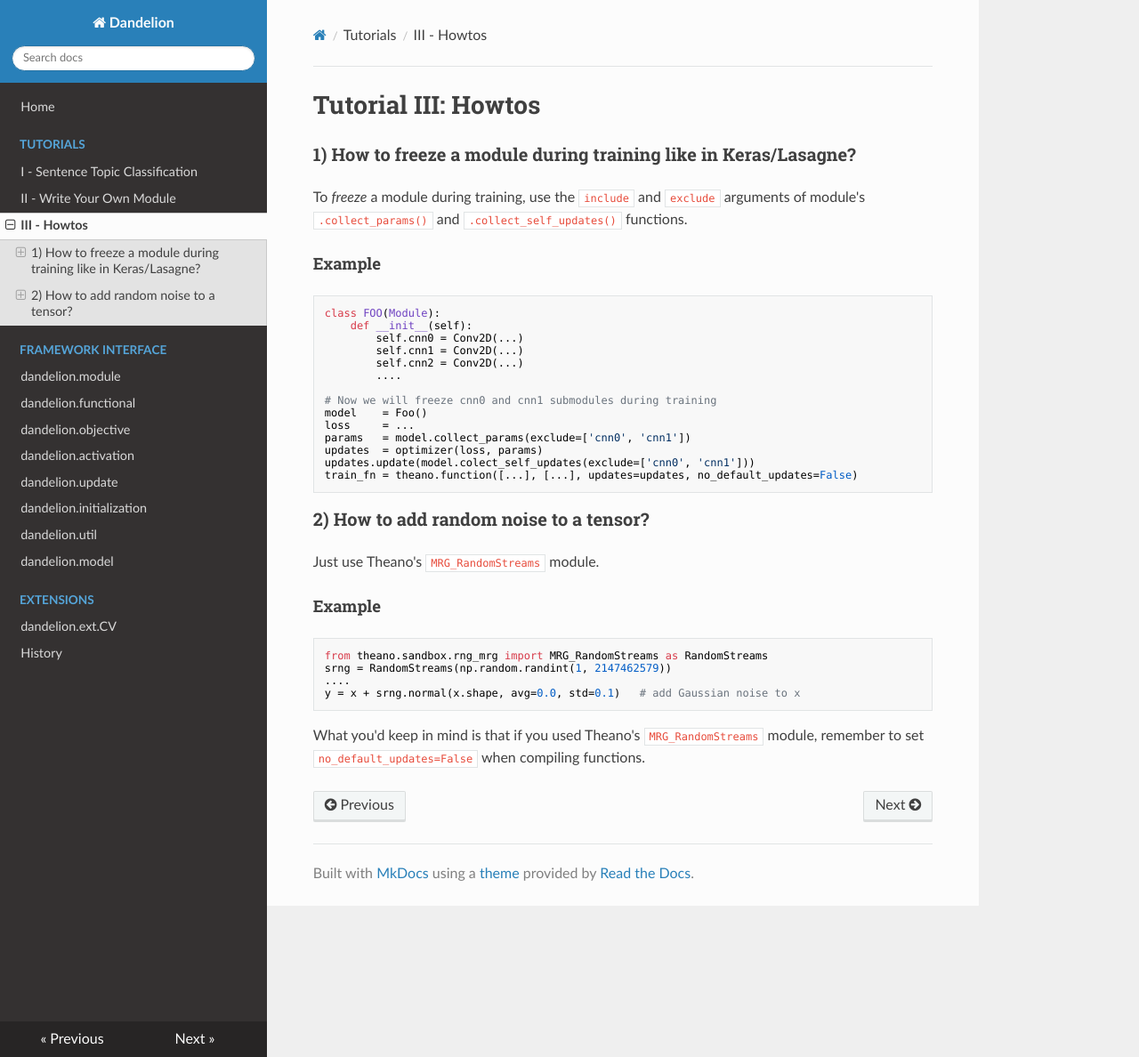
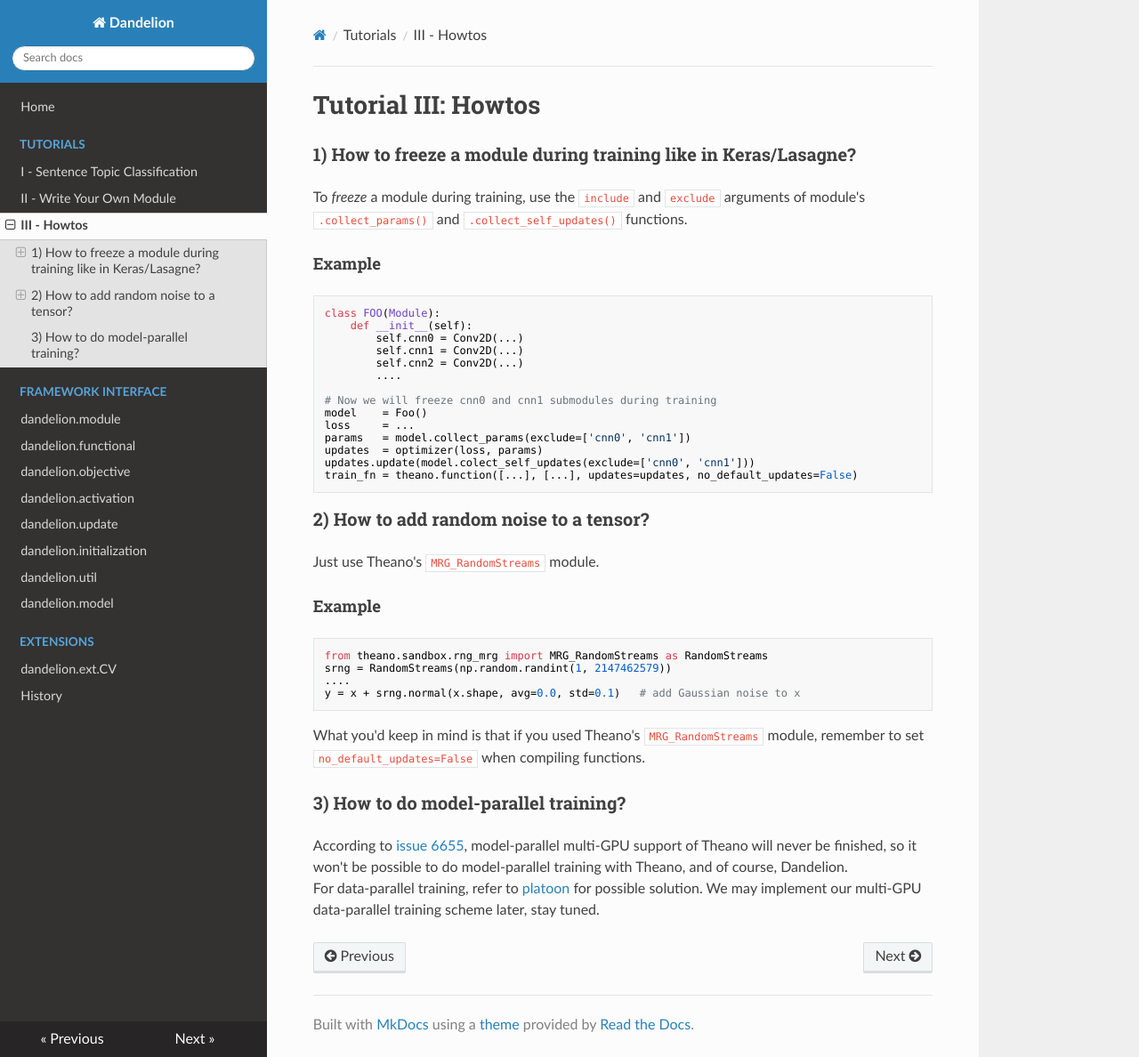
Before and after one commit to david-leon/Dandelion, an MkDocs documentation site: the page built from docs/howtos.md, in a window 1280 px wide and 1188 px high. Shown: the whole window at 89% size. Built offline with MkDocs 1.6.1, drawn with Linux system fonts in a browser that asks for light colours; nearby versions of some CDN libraries; old or Windows-style settings are respelled for this version of MkDocs.

Commit message:
improve documentation

````diff
--- a/docs/howtos.md
+++ b/docs/howtos.md
@@ -30,3 +30,7 @@ srng = RandomStreams(np.random.randint(1, 2147462579))
 y = x + srng.normal(x.shape, avg=0.0, std=0.1)   # add Gaussian noise to x
 ```
 What you'd keep in mind is that if you used Theano's `MRG_RandomStreams` module, remember to set `no_default_updates=False` when compiling functions.
+
+### 3) How to do model-parallel training?
+According to [issue 6655](https://github.com/Theano/Theano/issues/6655), model-parallel multi-GPU support of Theano will never be finished, so it won't be possible to do model-parallel training with Theano, and of course, Dandelion.
+For data-parallel training, refer to [platoon](https://github.com/mila-udem/platoon) for possible solution. We may implement our multi-GPU data-parallel training scheme later, stay tuned.
````
